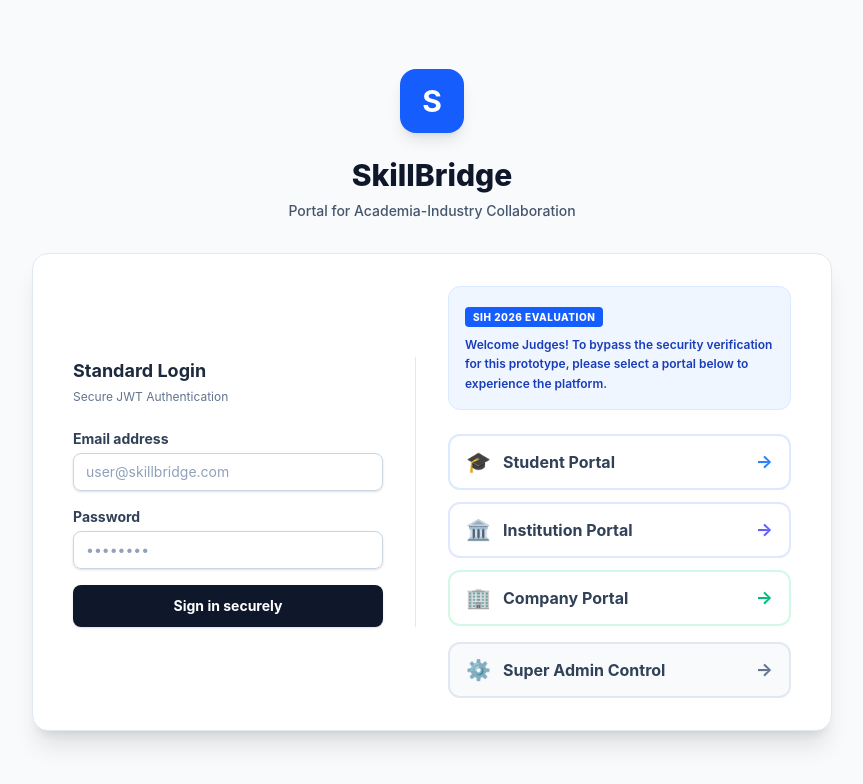
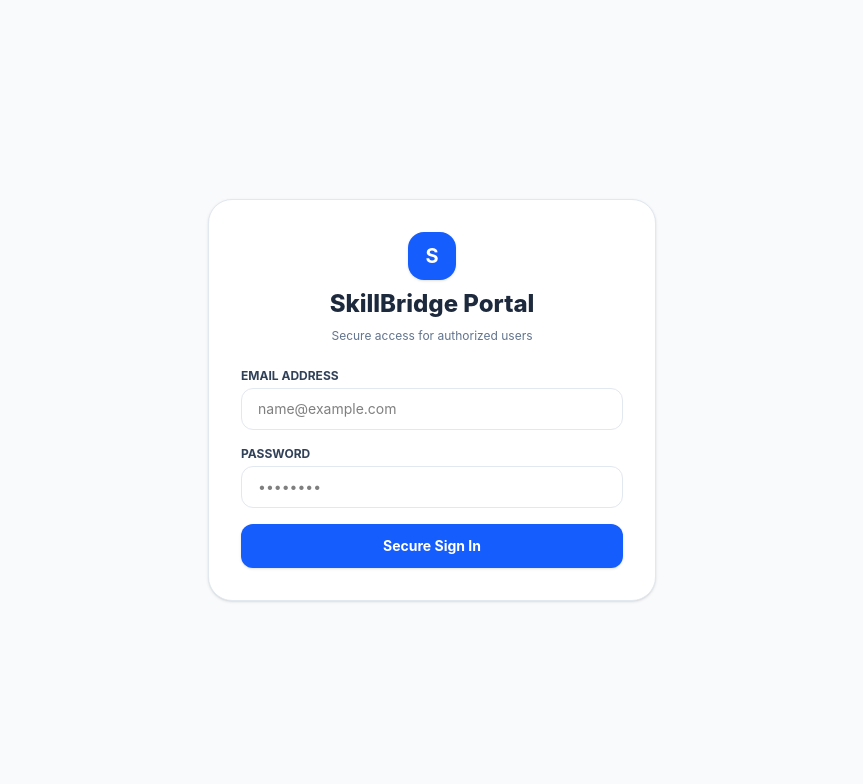
Before and after one commit to gokul29d5-hue/skillbridge-hackathon, a React (Vite) app in the folder Skill Bridge/skillbridge-frontend/: page / in a window 1280 px wide. Shown: the top 784 px of the page, without its empty margins (208-1071 px from the left). Built offline with nearby package versions, Linux system fonts and the light colour scheme.

Commit message:
Refactor Login component for better authentication flow
Refactor login component to handle form submission and error states. Update UI elements for improved user experience.

```diff
--- a/Skill Bridge/skillbridge-frontend/src/components/Login.jsx
+++ b/Skill Bridge/skillbridge-frontend/src/components/Login.jsx
@@ -3,116 +3,89 @@ import React, { useState } from 'react';
 const Login = ({ onLoginSuccess }) => {
   const [email, setEmail] = useState('');
   const [password, setPassword] = useState('');
+  const [error, setError] = useState('');
+  const [loading, setLoading] = useState(false);
 
-  // This handles standard login if someone tries to type an email
-  const handleManualLogin = (e) => {
+  const handleSubmit = async (e) => {
     e.preventDefault();
-    alert("For the SIH Evaluation process, please use the One-Click Demo Access buttons below.");
-  };
+    setError('');
+    setLoading(true);
 
-  // This instantly logs the judge in without requiring a password
-  const handleDemoLogin = (role) => {
-    onLoginSuccess(role);
+    try {
+      const response = await fetch('https://skillbridge-api-vslj.onrender.com/api/login', {
+        method: 'POST',
+        headers: { 'Content-Type': 'application/json' },
+        body: JSON.stringify({ email, password })
+      });
+
+      const data = await response.json();
+
+      if (!response.ok) {
+        throw new Error(data.detail || 'Authentication failed');
+      }
+
+      localStorage.setItem('skillbridge_logged_in', 'true');
+      localStorage.setItem('skillbridge_role', data.role);
+      localStorage.setItem('skillbridge_name', data.name);
+      onLoginSuccess(data.role);
+    } catch (err) {
+      setError(err.message || 'Server connection error');
+    } finally {
+      setLoading(false);
+    }
   };
 
   return (
-    <div className="min-h-screen bg-slate-50 flex flex-col justify-center py-12 sm:px-6 lg:px-8">
-      <div className="sm:mx-auto sm:w-full sm:max-w-md text-center">
-        <div className="w-16 h-16 bg-blue-600 rounded-2xl flex items-center justify-center text-white text-3xl font-bold mx-auto shadow-lg">
+    <div className="min-h-screen bg-slate-50 flex flex-col justify-center items-center p-6">
+      <div className="max-w-md w-full bg-white rounded-3xl p-8 border border-slate-200 shadow-sm space-y-6">
+
+        <div className="text-center space-y-2">
+          <div className="w-12 h-12 bg-blue-600 rounded-2xl mx-auto flex items-center justify-center text-white text-xl font-bold shadow-sm">
             S
           </div>
-        <h2 className="mt-6 text-3xl font-extrabold text-slate-900">SkillBridge</h2>
-        <p className="mt-2 text-sm text-slate-600 font-medium">Portal for Academia-Industry Collaboration</p>
+          <h1 className="text-2xl font-extrabold text-slate-800">SkillBridge Portal</h1>
+          <p className="text-xs text-slate-500">Secure access for authorized users</p>
         </div>
 
-      <div className="mt-8 sm:mx-auto sm:w-full sm:max-w-[800px]">
-        <div className="bg-white py-8 px-4 shadow-xl sm:rounded-2xl sm:px-10 border border-slate-200 grid grid-cols-1 md:grid-cols-2 gap-8 items-center">
+        {error && (
+          <div className="p-3 rounded-xl text-xs font-semibold text-center bg-red-50 text-red-600 border border-red-200">
+            {error}
+          </div>
+        )}
 
-          {/* LEFT SIDE: Standard Login (To show you built it) */}
-          <div className="space-y-6 md:border-r md:border-slate-200 md:pr-8">
+        <form onSubmit={handleSubmit} className="space-y-4">
           <div>
-              <h3 className="text-lg font-bold text-slate-800">Standard Login</h3>
-              <p className="text-xs text-slate-500 mt-1">Secure JWT Authentication</p>
-            </div>
-
-            <form className="space-y-4" onSubmit={handleManualLogin}>
-              <div>
-                <label className="block text-sm font-bold text-slate-700">Email address</label>
-                <div className="mt-1">
-                  <input type="email" value={email} onChange={(e) => setEmail(e.target.value)} className="appearance-none block w-full px-3 py-2 border border-slate-300 rounded-lg shadow-sm placeholder-slate-400 focus:outline-none focus:ring-blue-500 focus:border-blue-500 sm:text-sm" placeholder="user@skillbridge.com" />
-                </div>
+            <label className="block text-xs font-bold text-slate-700 uppercase mb-1">Email Address</label>
+            <input
+              type="email"
+              required
+              value={email}
+              onChange={(e) => setEmail(e.target.value)}
+              placeholder="name@example.com"
+              className="w-full px-4 py-2.5 border border-slate-200 rounded-xl focus:ring-2 focus:ring-blue-600 outline-none text-sm"
+            />
           </div>
 
           <div>
-                <label className="block text-sm font-bold text-slate-700">Password</label>
-                <div className="mt-1">
-                  <input type="password" value={password} onChange={(e) => setPassword(e.target.value)} className="appearance-none block w-full px-3 py-2 border border-slate-300 rounded-lg shadow-sm placeholder-slate-400 focus:outline-none focus:ring-blue-500 focus:border-blue-500 sm:text-sm" placeholder="••••••••" />
-                </div>
+            <label className="block text-xs font-bold text-slate-700 uppercase mb-1">Password</label>
+            <input
+              type="password"
+              required
+              value={password}
+              onChange={(e) => setPassword(e.target.value)}
+              placeholder="••••••••"
+              className="w-full px-4 py-2.5 border border-slate-200 rounded-xl focus:ring-2 focus:ring-blue-600 outline-none text-sm"
+            />
           </div>
 
-              <button type="submit" className="w-full flex justify-center py-2.5 px-4 border border-transparent rounded-lg shadow-sm text-sm font-bold text-white bg-slate-900 hover:bg-slate-800 focus:outline-none focus:ring-2 focus:ring-offset-2 focus:ring-slate-900 transition">
-                Sign in securely
+          <button
+            type="submit"
+            disabled={loading}
+            className="w-full bg-blue-600 hover:bg-blue-700 text-white font-bold py-3 rounded-xl text-sm transition shadow-sm cursor-pointer disabled:opacity-50"
+          >
+            {loading ? 'Authenticating...' : 'Secure Sign In'}
           </button>
         </form>
-          </div>
-
-          {/* RIGHT SIDE: SIH Evaluation Demo Buttons */}
-          <div className="space-y-6">
-            <div className="bg-blue-50 border border-blue-100 p-4 rounded-xl mb-6">
-              <span className="text-[10px] font-extrabold bg-blue-600 text-white px-2 py-1 rounded uppercase tracking-wider">SIH 2026 Evaluation</span>
-              <p className="text-xs text-blue-800 font-semibold mt-2 leading-relaxed">
-                Welcome Judges! To bypass the security verification for this prototype, please select a portal below to experience the platform.
-              </p>
-            </div>
-
-            <div className="space-y-3">
-              <button
-                onClick={() => handleDemoLogin('student')}
-                className="w-full flex items-center justify-between px-4 py-3 border-2 border-blue-100 hover:border-blue-500 rounded-xl bg-white transition group cursor-pointer"
-              >
-                <div className="flex items-center gap-3">
-                  <span className="text-xl">🎓</span>
-                  <span className="font-bold text-slate-700 group-hover:text-blue-700 transition">Student Portal</span>
-                </div>
-                <span className="text-blue-500 font-bold text-lg">→</span>
-              </button>
-
-              <button
-                onClick={() => handleDemoLogin('institution')}
-                className="w-full flex items-center justify-between px-4 py-3 border-2 border-indigo-100 hover:border-indigo-500 rounded-xl bg-white transition group cursor-pointer"
-              >
-                <div className="flex items-center gap-3">
-                  <span className="text-xl">🏛️</span>
-                  <span className="font-bold text-slate-700 group-hover:text-indigo-700 transition">Institution Portal</span>
-                </div>
-                <span className="text-indigo-500 font-bold text-lg">→</span>
-              </button>
-
-              <button
-                onClick={() => handleDemoLogin('company')}
-                className="w-full flex items-center justify-between px-4 py-3 border-2 border-emerald-100 hover:border-emerald-500 rounded-xl bg-white transition group cursor-pointer"
-              >
-                <div className="flex items-center gap-3">
-                  <span className="text-xl">🏢</span>
-                  <span className="font-bold text-slate-700 group-hover:text-emerald-700 transition">Company Portal</span>
-                </div>
-                <span className="text-emerald-500 font-bold text-lg">→</span>
-              </button>
-
-              <button
-                onClick={() => handleDemoLogin('superadmin')}
-                className="w-full flex items-center justify-between px-4 py-3 border-2 border-slate-200 hover:border-slate-800 rounded-xl bg-slate-50 transition group cursor-pointer mt-4"
-              >
-                <div className="flex items-center gap-3">
-                  <span className="text-xl">⚙️</span>
-                  <span className="font-bold text-slate-700 group-hover:text-slate-900 transition">Super Admin Control</span>
-                </div>
-                <span className="text-slate-500 font-bold text-lg">→</span>
-              </button>
-            </div>
-
-          </div>
-        </div>
       </div>
     </div>
   );
```
Lines whose indentation alone changed are shown as unchanged.
